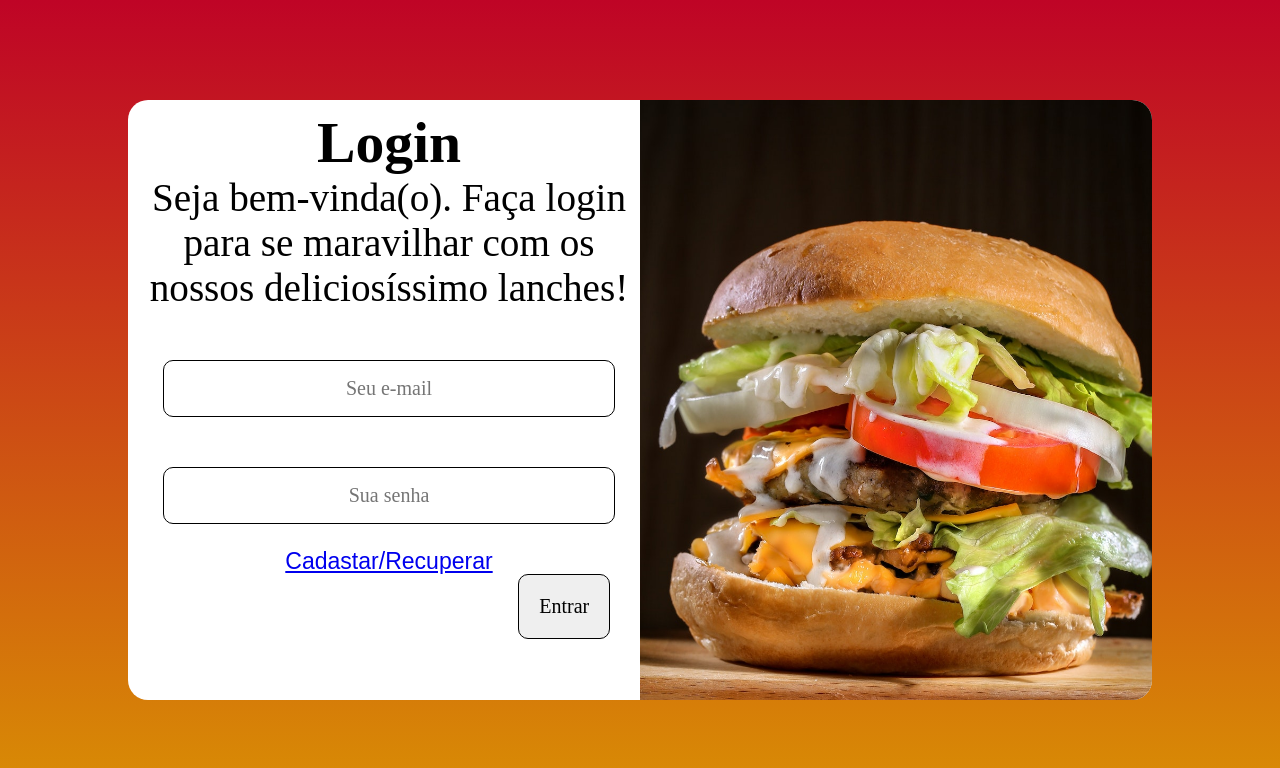
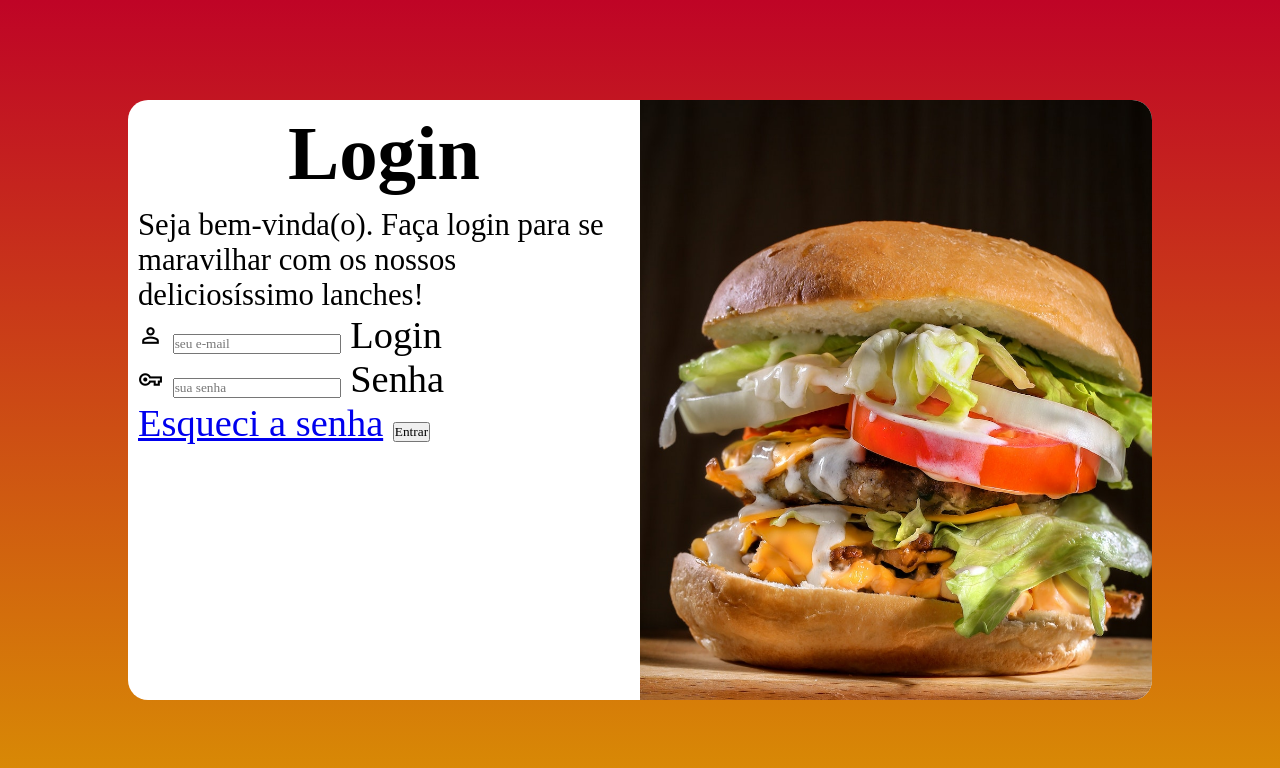
Before and after one commit to Drewszinn/projeto-login, a plain HTML site: page index.html in a window 1280 px wide. Drawn offline with nearby package versions, Linux system fonts and the light colour scheme; a web font is replaced by a local one.

Commit message:
ajeitando algumas coisas e incluindo formulario

```diff
--- a/estilos/media-query.css
+++ b/estilos/media-query.css
@@ -22,49 +22,14 @@ Grandes: acima de 1200px;
 
     section#login > div#imagem {
         float: left;
-        width: 40vw;
+        width: 40%;
         height: 100vh;
     }
 
-    input {
-        padding: 2vh 8vw;
-        margin-top: 50px;
-        text-align: center;
-        font-size: 20px;
+    section#login > div#formulario {
+        float: right;
+        width: 60%;
     }
-
-    .gg-user {
-        position: absolute;
-        margin-top: 75px;
-        margin-left: 41vw;
-        width: 10px;
-        height: 10px;
-
-    }
-
-    .gg-key {
-        position: absolute;
-        margin-top: 85px;
-        margin-left: 41vw;
-        width: 10px;
-        height: 10px;
-    }
-
-    #cadastro-recuperar {
-        position: relative;
-        margin-left: auto;
-        top: 10px;
-        font-size: .6em;
-
-    }
-
-    #botao {
-        position: absolute;
-        margin-top: 50px;
-        margin-left: auto;
-        padding: 20px;
-    }
-
 
 }
 
@@ -86,42 +51,16 @@ Grandes: acima de 1200px;
         height: 100vh;
     }
 
-    input {
-        padding: 2vh 8vw;
-        margin-top: 50px;
-        text-align: center;
-        font-size: 20px;
+    section#login > div#formulario {
+        float:left;
+        width: 50%;
     }
 
-    .gg-user {
-        position: absolute;
-        margin-top: 68px;
-        margin-left:7vw;
-        width: 10px;
-        height: 10px;
-
+    div#formulario h1  {
+        font-size: 2em;
     }
 
-    .gg-key {
-        position: absolute;
-        margin-top: 75px;
-        margin-left: 7vw;
-        width: 10px;
-        height: 10px;
-    }
-
-    #cadastro-recuperar {
-        position: relative;
-        margin-left: auto;
-        top: 10px;
-        font-size: .6em;
-
-    }
-
-    #botao {
-        position: absolute;
-        margin-top: 50px;
-        margin-left: 2vw;
-        padding: 20px;
+    div#formulario p {
+        font-size: 1.2em;
     }
 }
--- a/estilos/style.css
+++ b/estilos/style.css
@@ -46,7 +46,7 @@ section#login {
 
 section#login > div#imagem {
     background-image: url(../imagens/pexels-rajesh-tp-1633578.jpg);
-    height: 210px;
+    height: 30vh;
     background-size: cover ;
     background-repeat: no-repeat;
     background-position: center center;
@@ -56,41 +56,20 @@ section#login > div#formulario {
     display: block;
     padding: 10px;
     font-size: 1.2em;
+
+}
+
+div#formulario h1 {
     text-align: center;
+    margin-bottom: 10px;
 }
 
 section#login > div#formulario p {
-    font-size: 1.02em;
+    font-size: 0.8em;
 }
 
-input {
-    padding: 5px;
-    border-radius: 10px;
-    border: 1px solid;
-    margin-top: 10px;
+span.material-symbols-outlined {
+
+    font-size: 25px;
+
 }
-
-.gg-user {
-    position: absolute;
-    margin-top: 15px;
-}
-
-.gg-key {
-    position: absolute;
-    margin-top: 17px;
-    margin-left: 1px;
-}
-
-#cadastro-recuperar {
-    position: relative;
-    margin-left: 25%;
-    top: -25px;
-    font-size: .5em;
-    font-family: Arial, Helvetica, sans-serif;
-  }
-
-
-#botao {
-    margin-top: 25px;
-    padding: 10px;
-}
--- a/index.html
+++ b/index.html
@@ -4,8 +4,7 @@
     <meta charset="UTF-8">
     <meta name="viewport" content="width=device-width, initial-scale=1.0">
     <title>Login</title>
-    <link href='https://unpkg.com/css.gg@2.0.0/icons/css/key.css' rel='stylesheet'>
-    <link href='https://unpkg.com/css.gg@2.0.0/icons/css/user.css' rel='stylesheet'>
+    <link rel="stylesheet" href="https://fonts.googleapis.com/css2?family=Material+Symbols+Outlined:opsz,wght,FILL,GRAD@20..48,100..700,0..1,-50..200" />
     <link rel="stylesheet" href="estilos/style.css">
     <link rel="stylesheet" href="estilos/media-query.css">
 </head>
@@ -13,7 +12,6 @@
     <main>
         <section id="login">
             <div id="imagem">
-
             </div>
 
             <div id="formulario">
@@ -21,22 +19,25 @@
                 <p>
                     Seja bem-vinda(o). Faça login para se maravilhar com os nossos deliciosíssimo lanches!
                 </p>
-                <form action="login.php" method="post">
-                    <div class="email">
-                        <i class="gg-user"></i>
-                        <label for="ilogin"></label>
-                        <input type="email" name="login" id="ilogin" placeholder="Seu e-mail">
+                <form action="login.php" method="post" autocomple="on">
+                    <div class="campo">
+                        <span class="material-symbols-outlined" >
+                            person
+                        </span>
+                        <input type="email" name="login" id="ilogin" placeholder="seu e-mail" autocomplete="email" maxlength="30" required>
+                        <label for="ilogin">Login</label>
+
+                        <br>
+
+                        <span class="material-symbols-outlined">
+                            vpn_key
+                        </span>
+                        <input type="password" name="senha" id="isenha" placeholder="sua senha" autocomplete="current-password" minlength="6" maxlength="12" required>
+                        <label for="isenha">Senha</label>
+                        <br>
+                        <a href="esqueci.html">Esqueci a senha</a>
+                        <input type="submit" value="Entrar">
                     </div>
-
-                    <div class="senha">
-                        <i class="gg-key"></i>
-                        <label for="ipassword"></label>
-                        <input type="password" name="" id="ipassword" placeholder="Sua senha">
-                    </div>
-                    <a href="#" id="cadastro-recuperar">Cadastar/Recuperar</a>
-
-                    <input type="submit" value="Entrar" id="botao">
-
                 </form>
             </div>
         </section>
```
